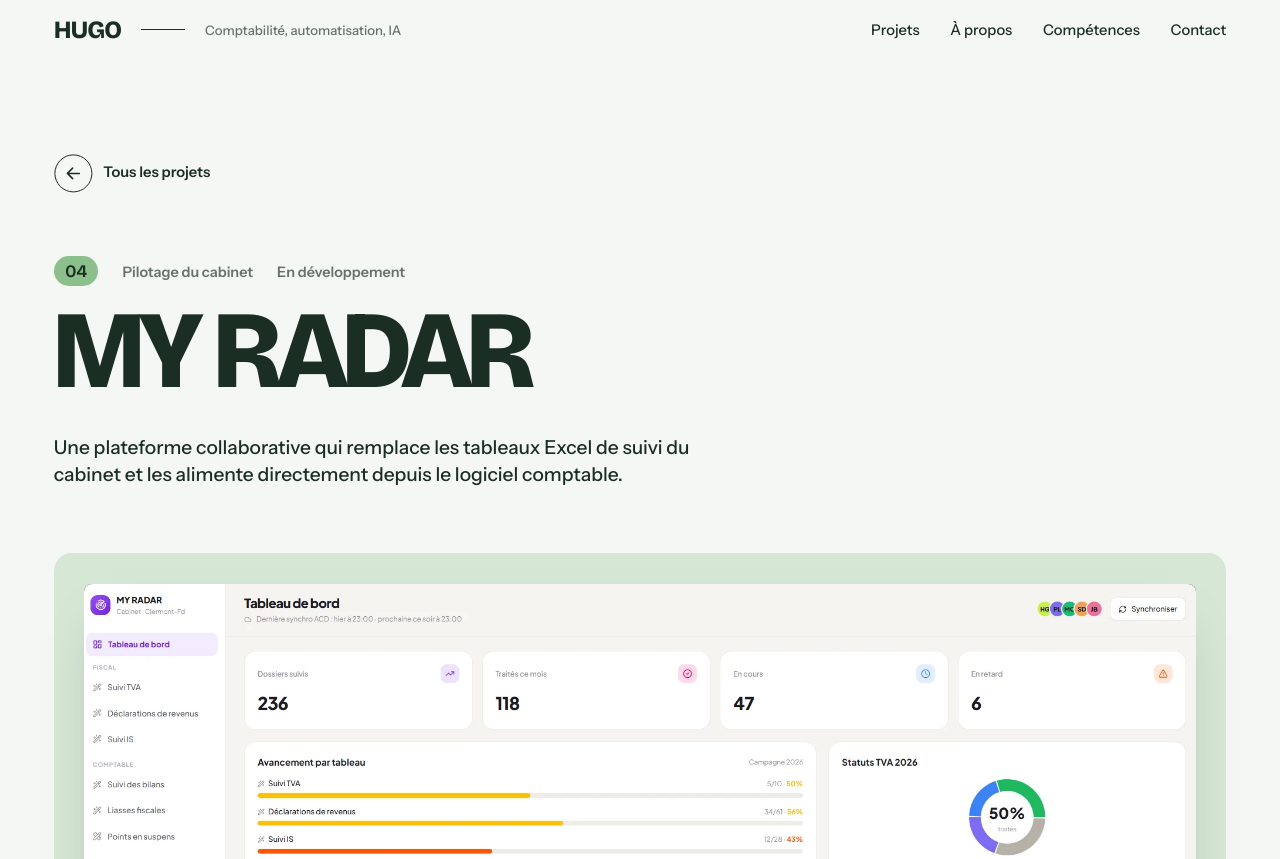
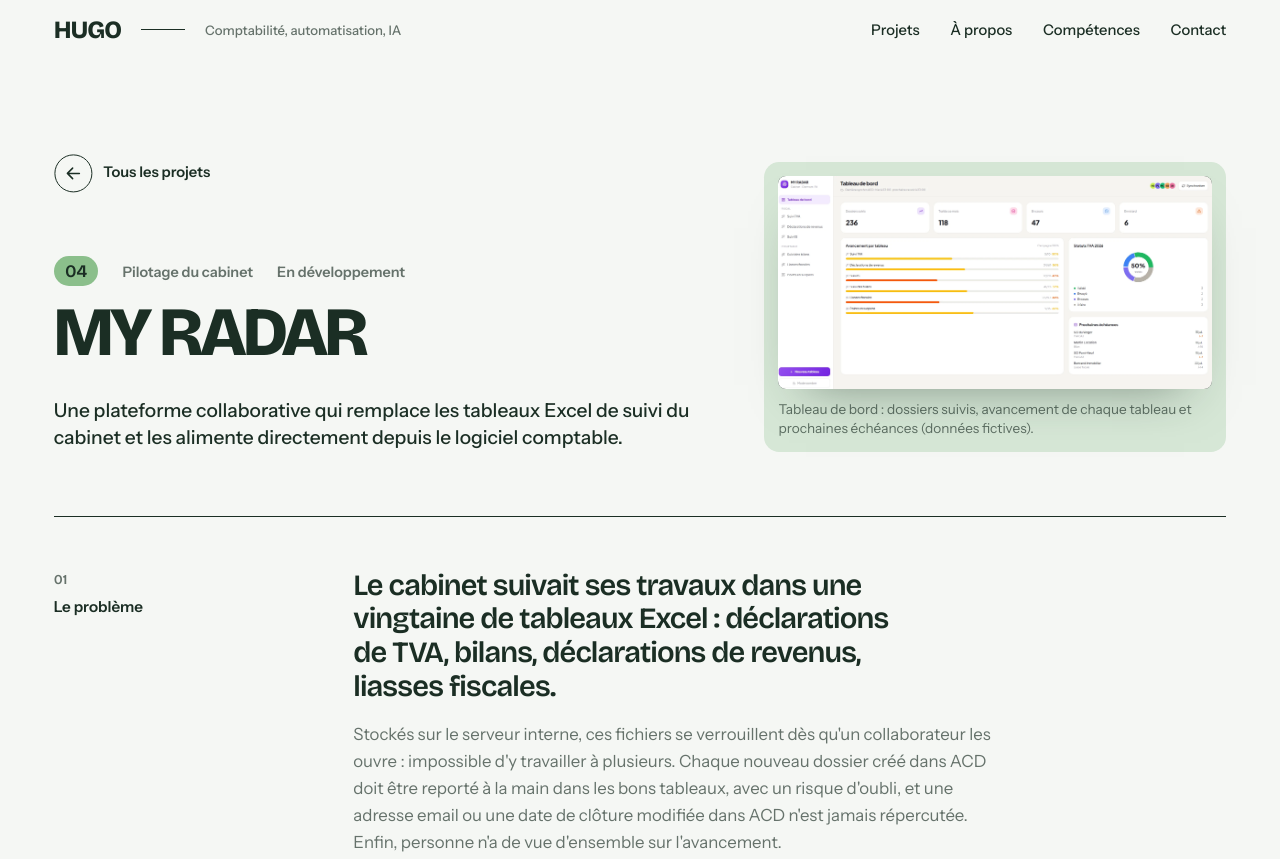
Before and after one commit to hugo12-hash/portfolio, a plain HTML site: page projets/my-radar.html in a window 1280 px wide. Shown: the top 859 px of the page. Drawn offline with nearby package versions, Linux system fonts and the light colour scheme.

Commit message:
Pages projet : capture principale réduite, à côté du titre
Co-Authored-By: Claude Opus 5.5 <noreply@anthropic.com>
Claude-Session: https://claude.ai/code/session_01XcFTDSAHJ8ekT4XmkHDHx3

```diff
--- a/assets/style.css
+++ b/assets/style.css
@@ -490,3 +490,14 @@ sup{font-family:var(--body);font-weight:500;font-size:.2em;letter-spacing:0;vert
   .feats{grid-template-columns:minmax(0,1fr)}
 }
 @media (prefers-reduced-motion:reduce){.zoom img{transition:none}}
+
+/* ---------- En-tête projet : capture à côté du texte ---------- */
+.phead--split{display:grid;grid-template-columns:minmax(0,7fr) minmax(0,5fr);gap:2rem clamp(2rem,5vw,5rem);align-items:end}
+.phead--split .phead__title{font-size:clamp(2.4rem,5.4vw,6rem)}
+.phead__media{justify-self:end;width:min(100%,34rem);padding:clamp(.6rem,1.1vw,1rem);background:var(--pastel);border-radius:clamp(10px,1.2vw,16px)}
+.phead__fig{margin:0}
+.phead__fig figcaption{margin-top:.7rem;font-size:.85rem;line-height:1.4;color:var(--soft)}
+@media (max-width:900px){
+  .phead--split{grid-template-columns:minmax(0,1fr)}
+  .phead__media{justify-self:start;width:min(100%,30rem)}
+}
--- a/projets/my-radar.html
+++ b/projets/my-radar.html
@@ -31,21 +31,22 @@
 
 <main id="contenu">
 
-<header class="phead">
-  <a class="back" href="../projets.html"><i><svg class="arr" viewBox="0 0 24 24" width="18" height="18" aria-hidden="true" focusable="false"><path d="M4 12h16M13 5l7 7-7 7" fill="none" stroke="currentColor" stroke-width="2" stroke-linecap="round" stroke-linejoin="round"/></svg></i><span>Tous les projets</span></a>
-  <p class="phead__meta"><span class="phead__n">04</span><span>Pilotage du cabinet</span><span>En développement</span></p>
-  <h1 class="phead__title"><span class="line"><span>MY RADAR</span></span></h1>
-  <p class="phead__lede" data-reveal>Une plateforme collaborative qui remplace les tableaux Excel de suivi du cabinet et les alimente directement depuis le logiciel comptable.</p>
-</header>
-
-<div class="cover" data-reveal>
-    <figure class="cover__fig">
+<header class="phead phead--split">
+  <div class="phead__text">
+    <a class="back" href="../projets.html"><i><svg class="arr" viewBox="0 0 24 24" width="18" height="18" aria-hidden="true" focusable="false"><path d="M4 12h16M13 5l7 7-7 7" fill="none" stroke="currentColor" stroke-width="2" stroke-linecap="round" stroke-linejoin="round"/></svg></i><span>Tous les projets</span></a>
+    <p class="phead__meta"><span class="phead__n">04</span><span>Pilotage du cabinet</span><span>En développement</span></p>
+    <h1 class="phead__title"><span class="line"><span>MY RADAR</span></span></h1>
+    <p class="phead__lede" data-reveal>Une plateforme collaborative qui remplace les tableaux Excel de suivi du cabinet et les alimente directement depuis le logiciel comptable.</p>
+  </div>
+  <div class="phead__media" data-reveal>
+    <figure class="phead__fig">
       <button class="zoom" type="button" data-cursor="Agrandir" aria-label="Agrandir la capture">
         <img src="../assets/radar-dash.webp" width="1896" height="930" alt="Tableau de bord : dossiers suivis, avancement de chaque tableau et prochaines échéances (données fictives)." loading="eager" decoding="async">
       </button>
       <figcaption>Tableau de bord&nbsp;: dossiers suivis, avancement de chaque tableau et prochaines échéances (données fictives).</figcaption>
     </figure>
-</div>
+  </div>
+</header>
 
 <div class="study">
   <section class="study__row" data-reveal>
```
Also changed, not shown: projets/my-agendis.html (+11 -10 lines), projets/my-juridis.html (+11 -10 lines), projets/plateforme-automatisation.html (+11 -10 lines), projets/rapport-quotidien.html (+11 -10 lines).
